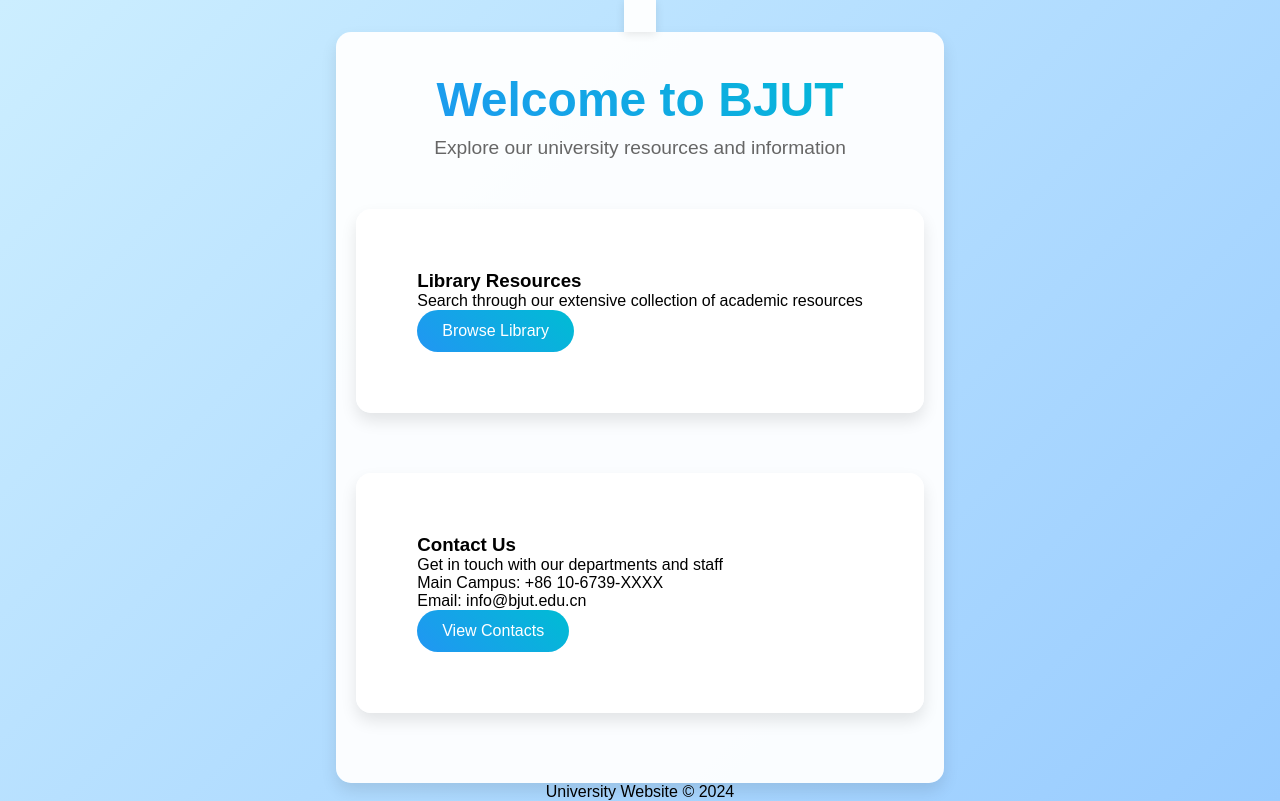
After one commit to mrle0429/University-System-Web, a Flask app: page /visitor in a window 1280 px wide. The commit adds this page. Run offline with Flask 3, Linux system fonts and the light colour scheme.

Commit message:
Add visitor function. Enhance overall style

```diff
--- a/app/routes.py
+++ b/app/routes.py
@@ -309,7 +309,7 @@
 @main_routes.route('/forum/<string:board_type>')
 @login_required
 def forum(board_type):
-    # 确保只有学生和老师可以访问
+    # 确���只有学生和老师可以访问
     if current_user.user_type not in ['student', 'teacher']:
         flash("You are not authorized to access this board.", "danger")
         return redirect(url_for('main.index'))
@@ -698,3 +698,11 @@
     db.session.commit()
     flash('E-bike registration cancelled successfully!', 'success')
     return redirect(url_for('main.manage_ebikes'))
+
+@main_routes.route('/visitor')
+def visitor():
+    return render_template('visitor.html')
+
+@main_routes.route('/contact')
+def contact():
+    return render_template('contact.html')
--- a/app/static/css/style.css
+++ b/app/static/css/style.css
@@ -1,7 +1,13 @@
 /* Original styles */
+* {
+    margin: 0;
+    padding: 0;
+    box-sizing: border-box;
+}
+
 body {
-    font-family: Arial, sans-serif;
-    background-color: #f8f9fa;
+    font-family: "Microsoft YaHei", sans-serif;
+    background: linear-gradient(135deg, #cceeff, #99ccff);
     margin: 0;
     padding: 0;
     display: flex;
@@ -10,10 +16,12 @@
 }
 
 nav {
-    background-color: #007bff;
+    background: rgba(255, 255, 255, 0.95);
     padding: 1em;
     width: 100%;
     text-align: center;
+    box-shadow: 0 2px 10px rgba(0, 0, 0, 0.1);
+    backdrop-filter: blur(10px);
 }
 
 nav ul {
@@ -29,30 +37,37 @@
 }
 
 nav ul li a {
-    color: white;
+    color: #333;
     text-decoration: none;
+    transition: color 0.3s ease;
+}
+
+nav ul li a:hover {
+    color: #2196F3;
 }
 
 .container {
     margin: 2em auto;
     max-width: 800px;
     padding: 1em;
-    background-color: #ffffff;
-    border-radius: 8px;
-    box-shadow: 0 4px 8px rgba(0, 0, 0, 0.1);
+    background: rgba(255, 255, 255, 0.95);
+    border-radius: 15px;
+    box-shadow: 0 8px 16px rgba(0, 0, 0, 0.1);
 }
 
 h2 {
-    color: #007bff;
+    background: linear-gradient(45deg, #2196F3, #00BCD4);
+    -webkit-background-clip: text;
+    -webkit-text-fill-color: transparent;
     text-align: center;
     margin-top: 0;
 }
 
 form div, .reply-form-container {
-    background-color: #f1f1f1;
+    background: rgba(255, 255, 255, 0.9);
     padding: 1em;
-    border-radius: 5px;
-    box-shadow: 0 2px 4px rgba(0, 0, 0, 0.1);
+    border-radius: 10px;
+    box-shadow: 0 4px 8px rgba(0, 0, 0, 0.1);
     margin-bottom: 1em;
 }
 
@@ -62,21 +77,29 @@
     margin-bottom: 0.5em;
 }
 
-form input[type="text"], form input[type="email"], form input[type="password"], form textarea, form select {
+form input[type="text"], form input[type="email"],
+form input[type="password"], form textarea, form select {
     width: 100%;
-    padding: 0.5em;
-    border: 1px solid #ccc;
-    border-radius: 4px;
-    resize: vertical;
+    padding: 12px;
+    border: 1px solid rgba(0, 0, 0, 0.1);
+    border-radius: 8px;
+    background: rgba(255, 255, 255, 0.9);
+    transition: all 0.3s ease;
 }
 
 form input[type="submit"], .toggle-replies {
-    background-color: #007bff;
+    background: linear-gradient(45deg, #2196F3, #00BCD4);
     color: white;
     border: none;
-    padding: 0.5em 1em;
-    border-radius: 4px;
+    padding: 10px 25px;
+    border-radius: 25px;
     cursor: pointer;
+    transition: transform 0.3s ease;
+}
+
+form input[type="submit"]:hover, .toggle-replies:hover {
+    transform: scale(1.05);
+    background: linear-gradient(45deg, #1976D2, #0097A7);
 }
 
 .forum-post, .forum-reply {
@@ -368,3 +391,162 @@
 .e-bike-info-content {
     color: #333;
 }
+
+/* 游客页面样式 */
+.visitor-welcome {
+    text-align: center;
+    padding: 40px 0;
+    background: rgba(255, 255, 255, 0.9);
+    border-radius: 10px;
+    margin-bottom: 30px;
+}
+
+.visitor-options {
+    display: grid;
+    grid-template-columns: repeat(auto-fit, minmax(300px, 1fr));
+    gap: 30px;
+    padding: 20px;
+}
+
+.visitor-card {
+    background: rgba(255, 255, 255, 0.9);
+    padding: 30px;
+    border-radius: 10px;
+    text-align: center;
+    transition: transform 0.3s ease;
+}
+
+.visitor-card:hover {
+    transform: translateY(-5px);
+}
+
+/* 联系页面样式 */
+.contact-grid {
+    display: grid;
+    grid-template-columns: repeat(auto-fit, minmax(300px, 1fr));
+    gap: 30px;
+    padding: 20px;
+}
+
+.contact-section {
+    background: rgba(255, 255, 255, 0.9);
+    padding: 30px;
+    border-radius: 10px;
+}
+
+.contact-section ul {
+    list-style: none;
+    padding: 0;
+}
+
+.contact-section li {
+    margin-bottom: 20px;
+}
+
+/* Visitor page styles */
+.visitor-container {
+    padding: 40px 20px;
+    max-width: 1200px;
+    margin: 0 auto;
+}
+
+.welcome-section {
+    text-align: center;
+    margin-bottom: 50px;
+}
+
+.welcome-title {
+    font-size: 3em;
+    margin-bottom: 10px;
+    background: linear-gradient(45deg, #2196F3, #00BCD4);
+    -webkit-background-clip: text;
+    -webkit-text-fill-color: transparent;
+}
+
+.welcome-subtitle {
+    font-size: 1.2em;
+    color: #666;
+}
+
+.visitor-cards {
+    display: grid;
+    grid-template-columns: repeat(auto-fit, minmax(300px, 1fr));
+    gap: 30px;
+    margin-top: 30px;
+}
+
+.feature-card {
+    background: rgba(255, 255, 255, 0.9);
+    border-radius: 15px;
+    overflow: hidden;
+    transition: transform 0.3s ease, box-shadow 0.3s ease;
+    backdrop-filter: blur(10px);
+    border: 1px solid rgba(255, 255, 255, 0.2);
+}
+
+.feature-card:hover {
+    transform: translateY(-5px);
+    box-shadow: 0 10px 20px rgba(0, 0, 0, 0.1);
+}
+
+.card-content {
+    padding: 30px;
+}
+
+.action-btn, .btn-primary, .edit-profile-button, .my-course-button {
+    display: inline-block;
+    padding: 12px 25px;
+    background: linear-gradient(45deg, #2196F3, #00BCD4);
+    color: white;
+    text-decoration: none;
+    border-radius: 25px;
+    transition: transform 0.3s ease;
+    border: none;
+}
+
+.action-btn:hover, .btn-primary:hover,
+.edit-profile-button:hover, .my-course-button:hover {
+    transform: scale(1.05);
+    background: linear-gradient(45deg, #1976D2, #0097A7);
+}
+
+/* 统一卡片容器样式 */
+.card-container, .feature-card, .forum-post-content,
+.forum-reply-card, .contact-section {
+    background: rgba(255, 255, 255, 0.95);
+    border-radius: 15px;
+    box-shadow: 0 8px 16px rgba(0, 0, 0, 0.1);
+    backdrop-filter: blur(10px);
+    border: 1px solid rgba(255, 255, 255, 0.2);
+    padding: 30px;
+    margin-bottom: 30px;
+    transition: transform 0.3s ease;
+}
+
+.card-container:hover, .feature-card:hover,
+.forum-post-content:hover, .forum-reply-card:hover,
+.contact-section:hover {
+    transform: translateY(-5px);
+}
+
+/* 统一表格样式 */
+.table {
+    width: 100%;
+    background: rgba(255, 255, 255, 0.95);
+    border-radius: 10px;
+    overflow: hidden;
+    box-shadow: 0 4px 8px rgba(0, 0, 0, 0.1);
+    border-collapse: collapse;
+}
+
+.table thead th {
+    background: linear-gradient(45deg, #2196F3, #00BCD4);
+    color: white;
+    border: none;
+    padding: 15px;
+}
+
+.table td {
+    padding: 12px 15px;
+    border-bottom: 1px solid rgba(0, 0, 0, 0.05);
+}
--- a/app/templates/base.html
+++ b/app/templates/base.html
@@ -45,9 +45,6 @@
                     {% endif %}
 
                     <li><a href="{{ url_for('main.logout') }}">Logout</a></li>
-                {% else %}
-                    <li><a href="{{ url_for('main.register') }}">Register</a></li>
-                    <li><a href="{{ url_for('main.login') }}">Login</a></li>
                 {% endif %}
             </ul>
         </nav>
--- a/app/templates/index.html
+++ b/app/templates/index.html
@@ -52,7 +52,8 @@
                     </form>
 
                     <div class="login-footer">
-                        <a href="{{ url_for('main.register') }}">Register</a>
+                        <a href="{{ url_for('main.register') }}">Register</a> |
+                        <a href="{{ url_for('main.visitor') }}">Visitor Access</a>
                     </div>
                 </div>
             </div>
--- /dev/null
+++ b/app/templates/visitor.html
@@ -0,0 +1,49 @@
+{% extends "base.html" %}
+{% block content %}
+<div class="container visitor-container">
+    <div class="welcome-section">
+        <h1 class="welcome-title">Welcome to BJUT</h1>
+        <p class="welcome-subtitle">Explore our university resources and information</p>
+    </div>
+
+    <div class="visitor-cards">
+        <!-- Library Resources Card -->
+        <div class="feature-card library-card">
+            <div class="card-content">
+                <div class="card-icon">
+                    <i class="fas fa-books"></i>
+                </div>
+                <h3>Library Resources</h3>
+                <p>Search through our extensive collection of academic resources</p>
+                {% if books %}
+                <div class="recent-books">
+                    <h4>Latest Resources</h4>
+                    <ul>
+                        {% for book in books[:3] %}
+                        <li>{{ book.title }}</li>
+                        {% endfor %}
+                    </ul>
+                </div>
+                {% endif %}
+                <a href="{{ url_for('main.search_books') }}" class="action-btn">Browse Library</a>
+            </div>
+        </div>
+
+        <!-- Contact Card -->
+        <div class="feature-card contact-card">
+            <div class="card-content">
+                <div class="card-icon">
+                    <i class="fas fa-envelope"></i>
+                </div>
+                <h3>Contact Us</h3>
+                <p>Get in touch with our departments and staff</p>
+                <div class="quick-contacts">
+                    <p>Main Campus: +86 10-6739-XXXX</p>
+                    <p>Email: info@bjut.edu.cn</p>
+                </div>
+                <a href="{{ url_for('main.contact') }}" class="action-btn">View Contacts</a>
+            </div>
+        </div>
+    </div>
+</div>
+{% endblock %}
```
Also changed, not shown: app/templates/contact.html (added, +40 -0 lines).
